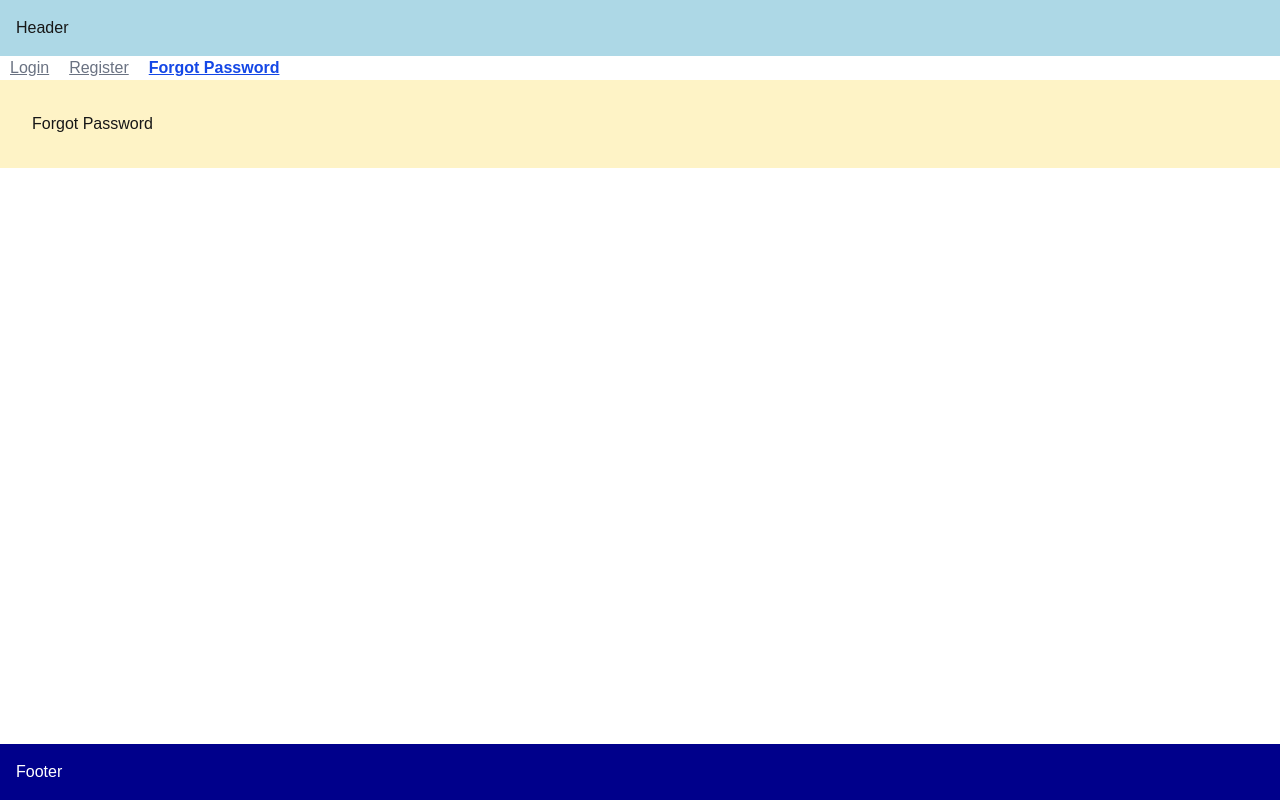
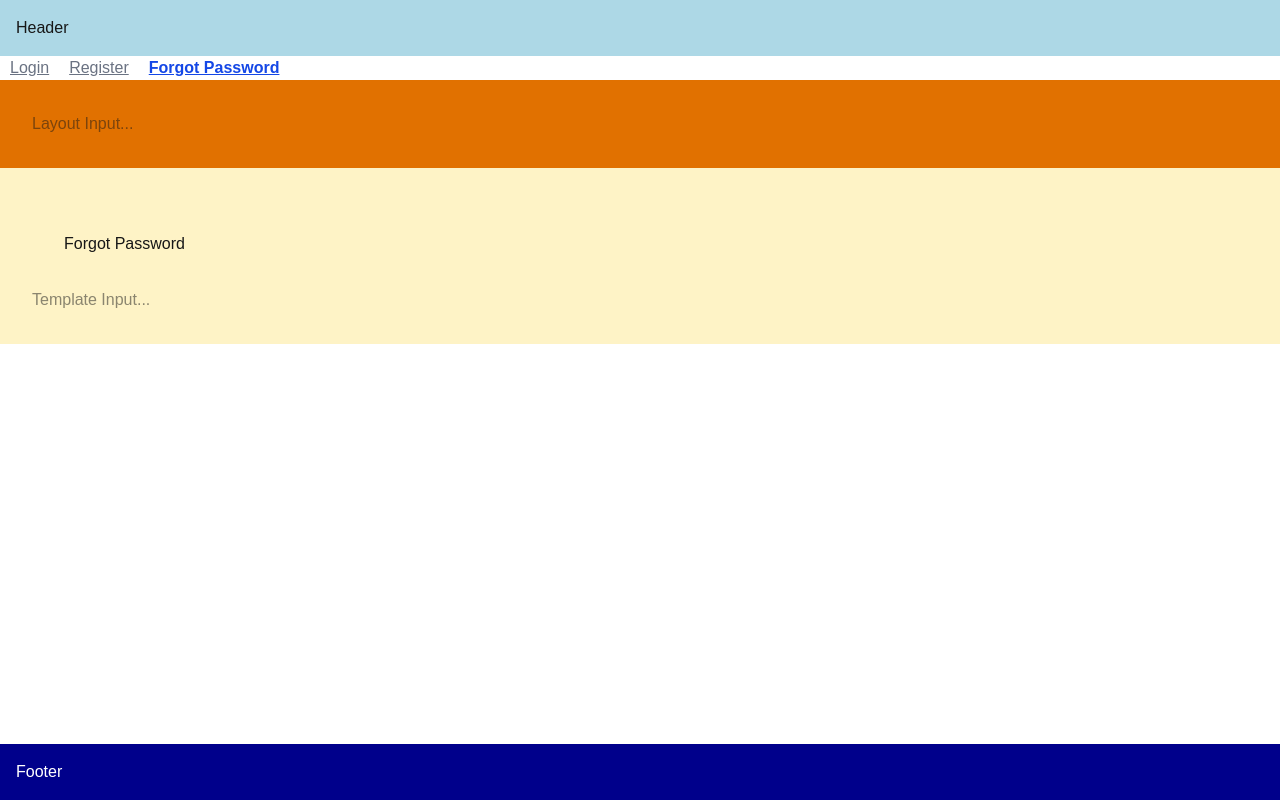
Before and after one commit to ShipaM/next-app-tutorial, a Next.js app: page /forgot-password in a window 1280 px wide. Built offline with nearby package versions, Linux system fonts and the light colour scheme.

Commit message:
feat(template): learn template in thenext.js

```diff
--- a/src/app/(auth)/layout.tsx
+++ b/src/app/(auth)/layout.tsx
@@ -1,7 +1,7 @@
 "use client";
 import Link from "next/link";
 import { usePathname } from "next/navigation";
-import React from "react";
+import { useState } from "react";
 
 const navLinks = [
   {
@@ -18,7 +18,10 @@ const navLinks = [
   },
 ];
 const Authlayout = ({ children }: { children: React.ReactNode }) => {
+  const [input, setInput] = useState("");
+
   const pathname = usePathname();
+
   return (
     <div>
       {navLinks.map((link) => {
@@ -35,6 +38,14 @@ const Authlayout = ({ children }: { children: React.ReactNode }) => {
           </Link>
         );
       })}
+      <div className="p-8 bg-amber-600">
+        <input
+          placeholder="Layout Input..."
+          type="text"
+          value={input}
+          onChange={(e) => setInput(e.target.value)}
+        />
+      </div>
       <div className="p-8 bg-amber-100">{children}</div>
     </div>
   );
--- /dev/null
+++ b/src/app/(auth)/template.tsx
@@ -0,0 +1,23 @@
+"use client";
+import { useState } from "react";
+
+const AuthTemplate = ({ children }: { children: React.ReactNode }) => {
+  const [input, setInput] = useState("");
+
+  return (
+    <div>
+      <div>
+        <div className="p-8 bg-amber-100">{children}</div>
+
+        <input
+          placeholder="Template Input..."
+          type="text"
+          value={input}
+          onChange={(e) => setInput(e.target.value)}
+        />
+      </div>
+    </div>
+  );
+};
+
+export default AuthTemplate;
--- a/src/app/products/[productId]/reviews/[reviewId]/page.tsx
+++ b/src/app/products/[productId]/reviews/[reviewId]/page.tsx
@@ -1,4 +1,4 @@
-import { notFound, redirect } from "next/navigation";
+import { redirect } from "next/navigation";
 import React from "react";
 
 const ProductReview = async ({
```
